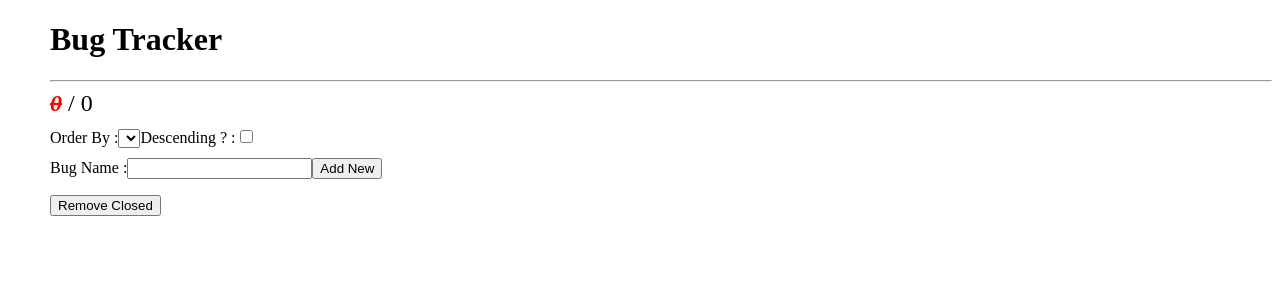
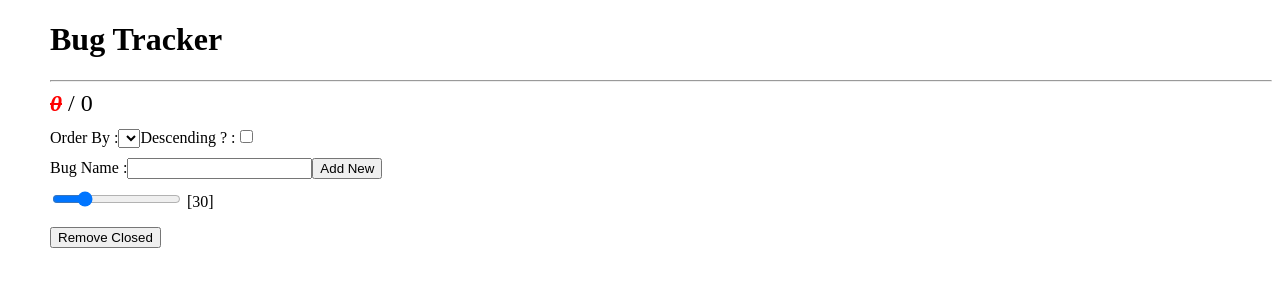
Before and after one commit to tkmagesh/IBM-Angular-Mar-2020, an Angular app in the folder bug-tracker-app/: page / in a window 1280 px wide. Shown: the top 300 px of the page. Built offline with nearby package versions, Linux system fonts and the light colour scheme.

Commit message:
customizing the trimText pipe

```diff
--- a/bug-tracker-app/src/app/bugs/bugs.component.html
+++ b/bug-tracker-app/src/app/bugs/bugs.component.html
@@ -18,6 +18,8 @@
     <input type="button" value="Add New" (click)="onAddNewClick(txtNewBugName.value)">
 </section>
 <section class="list">
+    <input type="range" min="10" max="100" value="30" (input)="trimTextLength=$event.target.value" />
+    <span> [{{trimTextLength}}] </span>
     <ol>
         <li *ngFor="let bug of bugsList">
             <span
@@ -25,7 +27,7 @@
                 (click)="onBugNameClick(bug)"
                 [ngClass]="{closed : bug.isClosed}"
             >
-                {{bug.name | trimText}}
+                {{bug.name | trimText:trimTextLength}}
             </span>
             <div class="datetime">{{bug.createdAt}}</div>
             <input type="button" value="Remove" (click)="onRemoveClick(bug)">
--- a/bug-tracker-app/src/app/bugs/bugs.component.ts
+++ b/bug-tracker-app/src/app/bugs/bugs.component.ts
@@ -8,6 +8,7 @@ import { BugOperationsService } from './services/bugOperations.service';
 })
 export class BugsComponent{
     bugsList : Bug[] = [];
+    trimTextLength : number = 30;
 
     constructor(private bugOperations : BugOperationsService){
 
--- a/bug-tracker-app/src/app/bugs/pipes/trimText.pipe.ts
+++ b/bug-tracker-app/src/app/bugs/pipes/trimText.pipe.ts
@@ -5,7 +5,7 @@ import { Pipe, PipeTransform } from '@angular/core';
     name : 'trimText'
 })
 export class TrimTextPipe implements PipeTransform {
-    transform(data : string) : string {
-        return data.length <= 30 ? data : data.substr(0,30) + '...';
+    transform(data : string, textLength : number = 30) : string {
+        return data.length <= textLength ? data : data.substr(0,textLength) + '...';
     }
 }
```
